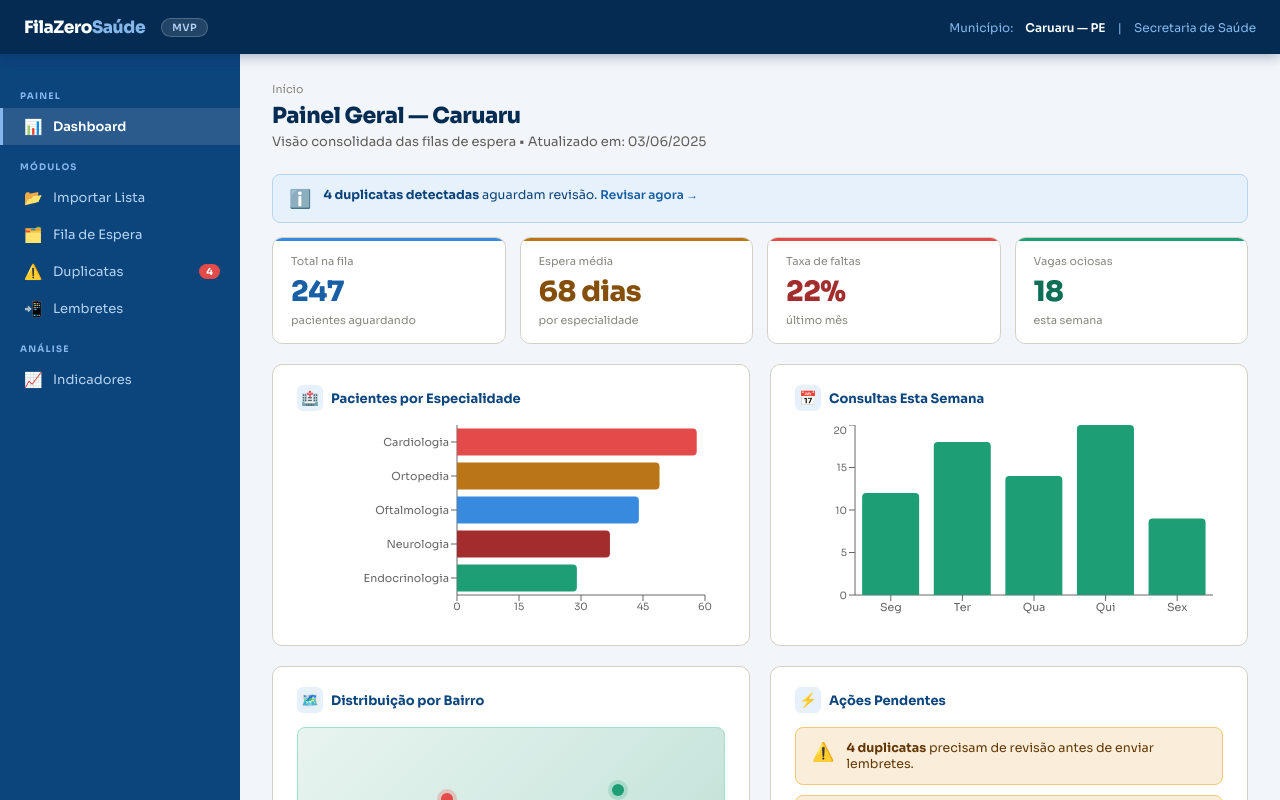
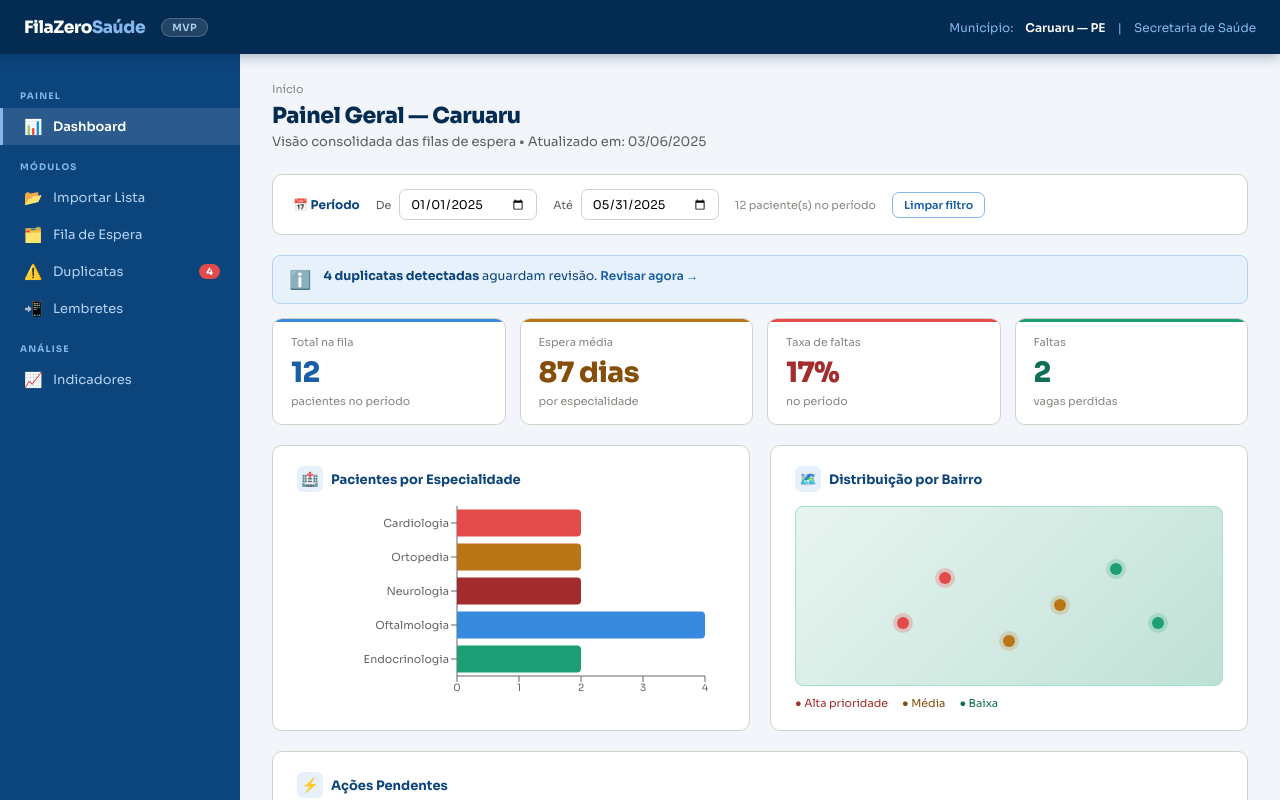
Before and after one commit to Dusax/filazero-saude, a React (Create React App) app: page / in a window 1280 px wide. Shown: the top 800 px of the page. Built offline with nearby package versions, Linux system fonts and the light colour scheme.

Commit message:
Update Dashboard.jsx

```diff
--- a/src/components/Dashboard.jsx
+++ b/src/components/Dashboard.jsx
@@ -1,35 +1,42 @@
-import React from "react";
+import React, { useState, useMemo } from "react";
 import { BarChart, Bar, XAxis, YAxis, Tooltip, ResponsiveContainer, Cell } from "recharts";
+import { calcEspera, especialidades } from "../data";
 
-const espData = [
-  { name: "Cardiologia",    total: 58 },
-  { name: "Ortopedia",      total: 49 },
-  { name: "Oftalmologia",   total: 44 },
-  { name: "Neurologia",     total: 37 },
-  { name: "Endocrinologia", total: 29 },
+const espColors = { Cardiologia:"#E24B4A", Ortopedia:"#BA7517", Oftalmologia:"#378ADD", Neurologia:"#A32D2D", Endocrinologia:"#1D9E75" };
+
+const mapDots = [
+  { x:35, y:40, level:"alta",  label:"Centro"      },
+  { x:62, y:55, level:"media", label:"Vassoural"   },
+  { x:25, y:65, level:"alta",  label:"Boa Vista"   },
+  { x:75, y:35, level:"baixa", label:"Salgado"     },
+  { x:50, y:75, level:"media", label:"Rendeiras"   },
+  { x:85, y:65, level:"baixa", label:"Alto do Moura" },
 ];
 
-const weekData = [
-  { name: "Seg", total: 12 },
-  { name: "Ter", total: 18 },
-  { name: "Qua", total: 14 },
-  { name: "Qui", total: 20 },
-  { name: "Sex", total: 9  },
-];
+export default function Dashboard({ setPage, dupCount, pacientes }) {
+  const [tooltip, setTooltip] = useState(null);
+  const [dataInicio, setDataInicio] = useState("2025-01-01");
+  const [dataFim, setDataFim]       = useState("2025-05-31");
 
-const mapDots = [
-  { x: 35, y: 40, level: "alta",  label: "Centro (58)"      },
-  { x: 62, y: 55, level: "media", label: "Vassoural (41)"   },
-  { x: 25, y: 65, level: "alta",  label: "Boa Vista (37)"   },
-  { x: 75, y: 35, level: "baixa", label: "Salgado (29)"     },
-  { x: 50, y: 75, level: "media", label: "Rendeiras (33)"   },
-  { x: 85, y: 65, level: "baixa", label: "Alto do Moura (18)" },
-];
+  const filtrados = useMemo(() => {
+    return pacientes.filter(p => {
+      const [d, m, y] = p.sol.split("/").map(Number);
+      const data = new Date(y, m - 1, d);
+      return data >= new Date(dataInicio) && data <= new Date(dataFim);
+    });
+  }, [pacientes, dataInicio, dataFim]);
 
-const espColors = { Cardiologia: "#E24B4A", Ortopedia: "#BA7517", Oftalmologia: "#378ADD", Neurologia: "#A32D2D", Endocrinologia: "#1D9E75" };
+  const espData = useMemo(() => {
+    return especialidades.map(esp => ({
+      name: esp,
+      total: filtrados.filter(p => p.esp === esp).length,
+    })).filter(e => e.total > 0);
+  }, [filtrados]);
 
-export default function Dashboard({ setPage, dupCount }) {
-  const [tooltip, setTooltip] = React.useState(null);
+  const totalFila    = filtrados.length;
+  const esperaMedia  = filtrados.length > 0 ? Math.round(filtrados.reduce((acc, p) => acc + calcEspera(p.sol), 0) / filtrados.length) : 0;
+  const taxaFaltas   = filtrados.length > 0 ? Math.round(filtrados.filter(p => p.status === "Faltou").length / filtrados.length * 100) : 0;
+  const vagasOciosas = filtrados.filter(p => p.status === "Faltou").length;
 
   return (
     <div>
@@ -37,6 +44,36 @@ export default function Dashboard({ setPage, dupCount }) {
         <div className="breadcrumb">Início</div>
         <h1>Painel Geral — Caruaru</h1>
         <p>Visão consolidada das filas de espera • Atualizado em: 03/06/2025</p>
+      </div>
+
+      {/* FILTRO DE DATA */}
+      <div className="card" style={{ marginBottom:20, padding:"14px 20px" }}>
+        <div style={{ display:"flex", alignItems:"center", gap:16, flexWrap:"wrap" }}>
+          <span style={{ fontSize:12, fontWeight:700, color:"var(--blue-800)" }}>📅 Período</span>
+          <div style={{ display:"flex", alignItems:"center", gap:8 }}>
+            <label style={{ fontSize:11, color:"var(--gray-600)" }}>De</label>
+            <input
+              type="date" value={dataInicio}
+              onChange={e => setDataInicio(e.target.value)}
+              style={{ fontFamily:"Sora,sans-serif", fontSize:12, padding:"6px 10px", border:"1.5px solid var(--gray-100)", borderRadius:7 }}
+            />
+          </div>
+          <div style={{ display:"flex", alignItems:"center", gap:8 }}>
+            <label style={{ fontSize:11, color:"var(--gray-600)" }}>Até</label>
+            <input
+              type="date" value={dataFim}
+              onChange={e => setDataFim(e.target.value)}
+              style={{ fontFamily:"Sora,sans-serif", fontSize:12, padding:"6px 10px", border:"1.5px solid var(--gray-100)", borderRadius:7 }}
+            />
+          </div>
+          <span style={{ fontSize:11, color:"var(--gray-400)" }}>{filtrados.length} paciente(s) no período</span>
+          <button
+            className="btn btn-outline btn-sm"
+            onClick={() => { setDataInicio("2025-01-01"); setDataFim("2025-05-31"); }}
+          >
+            Limpar filtro
+          </button>
+        </div>
       </div>
 
       {dupCount > 0 && (
@@ -53,10 +90,10 @@ export default function Dashboard({ setPage, dupCount }) {
 
       <div className="stats-grid">
         {[
-          { label:"Total na fila",   value:"247",    sub:"pacientes aguardando", cls:"blue"  },
-          { label:"Espera média",    value:"68 dias", sub:"por especialidade",   cls:"amber" },
-          { label:"Taxa de faltas",  value:"22%",    sub:"último mês",           cls:"red"   },
-          { label:"Vagas ociosas",   value:"18",     sub:"esta semana",          cls:"teal"  },
+          { label:"Total na fila",  value:totalFila,          sub:"pacientes no período", cls:"blue"  },
+          { label:"Espera média",   value:`${esperaMedia} dias`, sub:"por especialidade",  cls:"amber" },
+          { label:"Taxa de faltas", value:`${taxaFaltas}%`,   sub:"no período",           cls:"red"   },
+          { label:"Faltas",         value:vagasOciosas,       sub:"vagas perdidas",        cls:"teal"  },
         ].map(s => (
           <div key={s.label} className={`stat-card ${s.cls}`}>
             <div className="stat-label">{s.label}</div>
@@ -69,32 +106,22 @@ export default function Dashboard({ setPage, dupCount }) {
       <div className="grid-2">
         <div className="card">
           <div className="card-title"><div className="card-title-icon">🏥</div>Pacientes por Especialidade</div>
+          {espData.length > 0 ? (
             <ResponsiveContainer width="100%" height={200}>
-            <BarChart data={espData} layout="vertical" margin={{ left: 80, right: 20 }}>
-              <XAxis type="number" tick={{ fontSize: 10 }} />
-              <YAxis type="category" dataKey="name" tick={{ fontSize: 11 }} width={80} />
-              <Tooltip formatter={(v) => [`${v} pacientes`]} />
+              <BarChart data={espData} layout="vertical" margin={{ left:80, right:20 }}>
+                <XAxis type="number" tick={{ fontSize:10 }} />
+                <YAxis type="category" dataKey="name" tick={{ fontSize:11 }} width={80} />
+                <Tooltip formatter={v => [`${v} pacientes`]} />
                 <Bar dataKey="total" radius={[0,4,4,0]}>
-                {espData.map(e => <Cell key={e.name} fill={espColors[e.name]} />)}
+                  {espData.map(e => <Cell key={e.name} fill={espColors[e.name] || "#378ADD"} />)}
                 </Bar>
               </BarChart>
             </ResponsiveContainer>
+          ) : (
+            <div style={{ textAlign:"center", padding:32, color:"var(--gray-400)", fontSize:13 }}>Nenhum paciente no período selecionado.</div>
+          )}
         </div>
 
-        <div className="card">
-          <div className="card-title"><div className="card-title-icon">📅</div>Consultas Esta Semana</div>
-          <ResponsiveContainer width="100%" height={200}>
-            <BarChart data={weekData} margin={{ left: 0, right: 10 }}>
-              <XAxis dataKey="name" tick={{ fontSize: 11 }} />
-              <YAxis tick={{ fontSize: 10 }} />
-              <Tooltip formatter={(v) => [`${v} consultas`]} />
-              <Bar dataKey="total" fill="var(--teal-400)" radius={[4,4,0,0]} />
-            </BarChart>
-          </ResponsiveContainer>
-        </div>
-      </div>
-
-      <div className="grid-2">
         <div className="card">
           <div className="card-title"><div className="card-title-icon">🗺️</div>Distribuição por Bairro</div>
           <div className="mini-map" style={{ position:"relative" }}>
@@ -103,18 +130,12 @@ export default function Dashboard({ setPage, dupCount }) {
                 key={i}
                 className={`map-dot ${d.level}`}
                 style={{ left:`${d.x}%`, top:`${d.y}%` }}
-                onMouseEnter={() => setTooltip({ ...d })}
+                onMouseEnter={() => setTooltip(d)}
                 onMouseLeave={() => setTooltip(null)}
               />
             ))}
             {tooltip && (
-              <div style={{
-                position:"absolute", left:`${tooltip.x}%`, top:`${tooltip.y - 14}%`,
-                transform:"translate(-50%,-100%)",
-                background:"rgba(0,0,0,0.8)", color:"white",
-                fontSize:10, fontWeight:700, padding:"3px 8px", borderRadius:4,
-                whiteSpace:"nowrap", pointerEvents:"none"
-              }}>
+              <div style={{ position:"absolute", left:`${tooltip.x}%`, top:`${tooltip.y - 14}%`, transform:"translate(-50%,-100%)", background:"rgba(0,0,0,0.8)", color:"white", fontSize:10, fontWeight:700, padding:"3px 8px", borderRadius:4, whiteSpace:"nowrap", pointerEvents:"none" }}>
                 {tooltip.label}
               </div>
             )}
@@ -123,6 +144,7 @@ export default function Dashboard({ setPage, dupCount }) {
             <span style={{ color:"var(--red-600)" }}>● Alta prioridade</span>
             <span style={{ color:"var(--amber-600)" }}>● Média</span>
             <span style={{ color:"var(--teal-600)" }}>● Baixa</span>
+          </div>
         </div>
       </div>
 
@@ -137,11 +159,11 @@ export default function Dashboard({ setPage, dupCount }) {
           )}
           <div className="alert warn" style={{ marginBottom:0 }}>
             <span className="alert-icon">📲</span>
-              <div><strong>12 lembretes</strong> programados para amanhã — confirmar envio.</div>
+            <div><strong>{filtrados.filter(p => p.status === "Aguardando").length} pacientes</strong> aguardando lembrete no período.</div>
           </div>
           <div className="alert ok" style={{ marginBottom:0 }}>
             <span className="alert-icon">✅</span>
-              <div><strong>Lista de Cardiologia</strong> importada com sucesso ontem.</div>
+            <div><strong>{filtrados.filter(p => p.status === "Confirmado").length} pacientes</strong> com consulta confirmada.</div>
           </div>
           <div style={{ display:"flex", gap:10, marginTop:4 }}>
             <button className="btn btn-primary btn-sm" onClick={() => setPage("duplicatas")}>Revisar duplicatas</button>
@@ -150,6 +172,5 @@ export default function Dashboard({ setPage, dupCount }) {
         </div>
       </div>
     </div>
-    </div>
   );
 }
```
Lines whose indentation alone changed are shown as unchanged.
